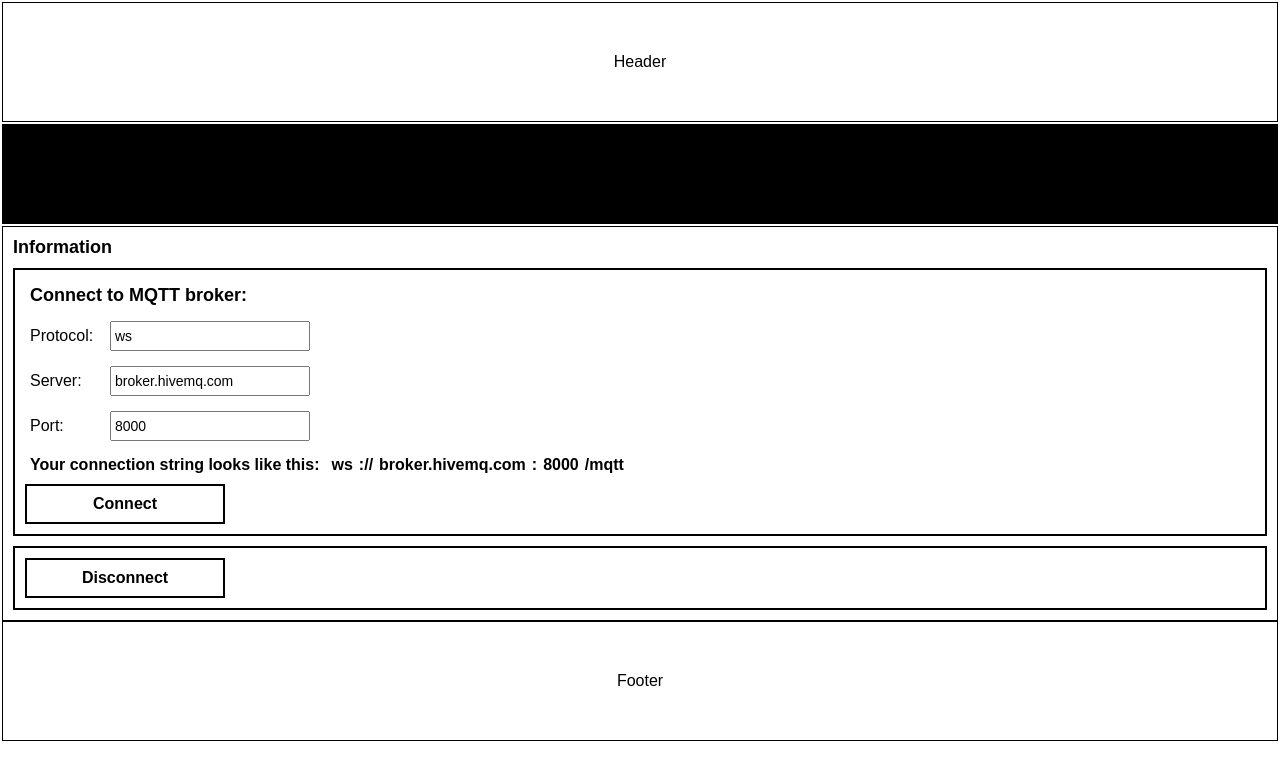
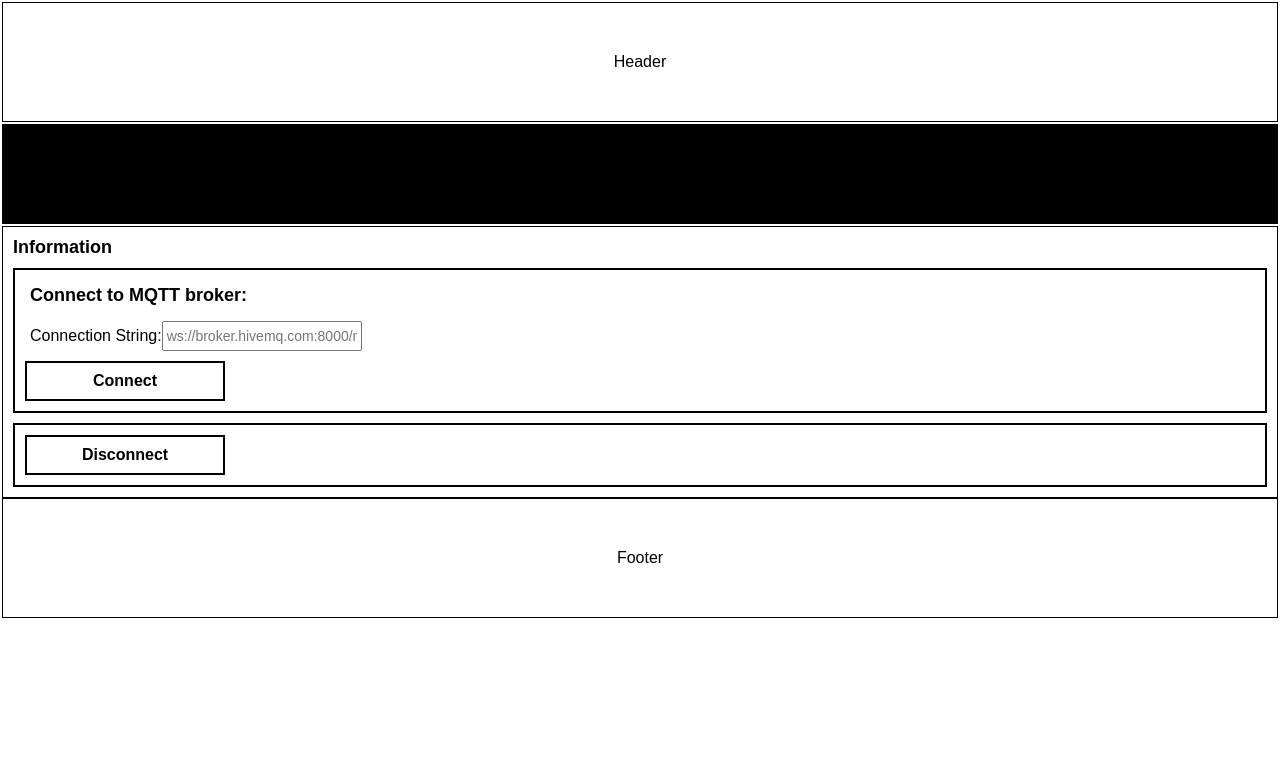
Before and after one commit to leobez/chat-mqtt, a React (Vite) app in the folder mqtt/: page / in a window 1280 px wide. Shown: the top 780 px of the page. Built offline with nearby package versions, Linux system fonts and the light colour scheme.

Commit message:
now user has to type full connection string + dealt with error handling when connection failed

```diff
--- a/mqtt/src/Hooks/useConnectToBroker.tsx
+++ b/mqtt/src/Hooks/useConnectToBroker.tsx
@@ -9,30 +9,13 @@ const useConnectToBroker = () => {
     const [loading, setLoading] = useState<boolean>(false)
     const [client, setClient] = useState<MqttClient|null>(null)
 
-    const connect = async(protocol:string, server:string, port:number|null):Promise<void> => {
+    const connect = async(connectionString:string):Promise<void> => {
 
-        // Validate parameters
-        if (protocol.trim() === '') {
-            changeMessage('Invalid protocol.')
-            console.log('Invalid protocol.')
+        if (connectionString.trim() === '') {
+            changeMessage('Connection string empty.')
+            console.log('Connection string empty.')
             return;
         }
-
-        if (server.trim() === '') {
-            changeMessage('Invalid server.')
-            console.log('Invalid server.')
-            return;
-        }
-
-        if (!port) {
-            changeMessage('Invalid port.')
-            console.log('Invalid port.')
-            return;
-        }
-
-        // Create connection string
-        const connectionString = `${protocol}://${server}:${port}/mqtt`
-        //const connectionString = `ws://broker.hivemq.com:8000/mqtt`
 
         if (client !== null) {
             changeMessage('Already connected.')
@@ -42,14 +25,35 @@ const useConnectToBroker = () => {
 
         try {
             setLoading(true)
-            let tempClient = await mqtt.connect(connectionString)
-            setClient(tempClient)
-            setLoading(false)
-            changeMessage('Connected.')
-        } catch (error) {
+
+            const mqttClient:MqttClient = mqtt.connect(connectionString)
+
+            mqttClient.stream.on('error', async(err) => {
+                if (err.message === 'WebSocket error') {
+                    changeMessage('Connection failed.')
+                } else {
+                    changeMessage('Something went wrong.')
+                }
+                await mqttClient.endAsync()
+                setClient(null)
+                setLoading(false)
+            })
+
+            mqttClient.stream.on('connect', () => {
+                setClient(mqttClient)
+                setLoading(false)
+                changeMessage('Connected.')
+            })
+
+        } catch (error:any) {
             setLoading(false)
             console.log(error)
-            changeMessage('Something went wrong.')
+
+            if (error.message === 'Missing protocol') {
+                changeMessage('Connection string is missing protocol.')
+            } else {
+                changeMessage('Something went wrong.')
+            }
         }
     }
 
@@ -63,7 +67,7 @@ const useConnectToBroker = () => {
 
         try {
             setLoading(true)
-            await client.end()
+            await client.endAsync()
             setClient(null)
             setLoading(false)
             changeMessage('Disconnected.')
--- a/mqtt/src/components/Connection/Connection.module.css
+++ b/mqtt/src/components/Connection/Connection.module.css
@@ -8,15 +8,3 @@
     border: 2px solid black;
     padding: 10px;
 }
-
-.full_url {
-    display: flex;
-    gap: 10px;
-}
-.full_url > div {
-    display: flex;
-    gap: 2px;
-}
-.full_url > div > h2 {
-    margin: 0px 2px;
-}
--- a/mqtt/src/components/Connection/Connection.tsx
+++ b/mqtt/src/components/Connection/Connection.tsx
@@ -6,15 +6,11 @@ import Client from '../Client/Client'
 const Connection = () => {
 
     const {loading, connect, disconnect, client} = useConnectToBroker()
+    const [connectionString, setConnectionString] = useState<string>('')
 
-    /* STATES WITH BASE VALUES FOR TESTING - SET IT TO EMPTY LATER */
-    const [protocol, setProtocol]   = useState<string>('ws')
-    const [server, setServer]       = useState<string>('broker.hivemq.com')
-    const [port, setPort]           = useState<number|null>(8000)
-
-    const handleSubmit = async(e:FormEvent<HTMLFormElement>):Promise<void> => {
+    const handleSubmit = (e:FormEvent<HTMLFormElement>):void => {
         e.preventDefault()
-        await connect(protocol, server, port)
+        connect(connectionString)
     }
 
     const handleSubmitDisconnect = async(e:FormEvent<HTMLFormElement>):Promise<void> => {
@@ -35,51 +31,21 @@ const Connection = () => {
                 </div>
 
                 <div>
-                    <label htmlFor="protocol">Protocol:</label>
+                    <label htmlFor="conString">Connection String: </label>
                     <input
                     type="text"
-                    name='protocol'
-                    onChange={(e) => setProtocol(e.target.value)}
-                    value={protocol}
-                    placeholder='ws'
+                    name='conString'
+                    onChange={(e) => setConnectionString(e.target.value)}
+                    value={connectionString}
+                    placeholder='ws://broker.hivemq.com:8000/mqtt'
                     />
                 </div>
 
-                <div>
-                    <label htmlFor="server">Server:</label>
-                    <input
-                    type="text"
-                    name='server'
-                    onChange={(e) => setServer(e.target.value)}
-                    value={server}
-                    placeholder='broker.hivemq.com'
-                    />
-                </div>
-
-                <div>
-                    <label htmlFor="port">Port:</label>
-                    <input
-                    type="text"
-                    name='port'
-                    onChange={(e) => setPort(Number(e.target.value))}
-                    value={port?.toString()}
-                    placeholder='8000'
-                    />
-                </div>
-
-                <div className={styles.full_url}>
-                    <h2>Your connection string looks like this:</h2>
-                    <div>
-                        {protocol.length===0 ? (<h2>protocol</h2>) : (<h2>{protocol}</h2>)}
-                        <h2>://</h2>
-                        {server.length===0 ? (<h2>server</h2>) : (<h2>{server}</h2>)}
-                        <h2>:</h2>
-                        {!port ? (<h2>port</h2>) : (<h2>{port}</h2>)}
-                        <h2>/mqtt</h2>
-                    </div>
-                </div>
-
-                <input type="submit" value='Connect'/>
+                {loading ? (
+                    <input type="submit" value='Connecting...' disabled/>
+                ) : (
+                    <input type="submit" value='Connect'/>
+                )}
 
             </form>
 
--- a/mqtt/src/index.css
+++ b/mqtt/src/index.css
@@ -41,7 +41,6 @@ form > div {
     padding: 5px;
 }
 form > div > label {
-    width: 80px;
     display: flex;
     align-items: center;
 }
```
